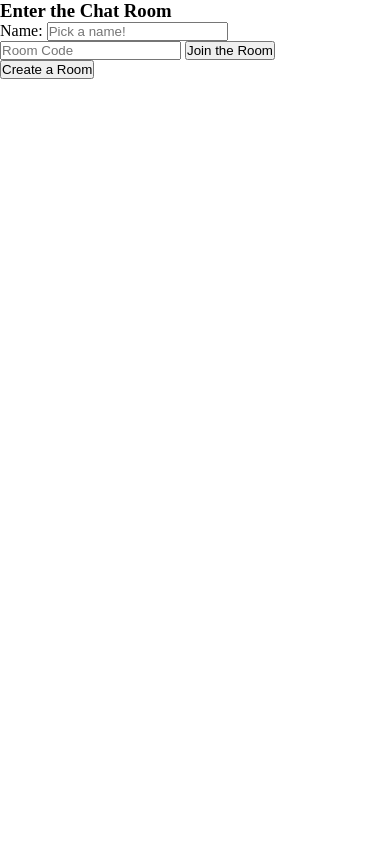
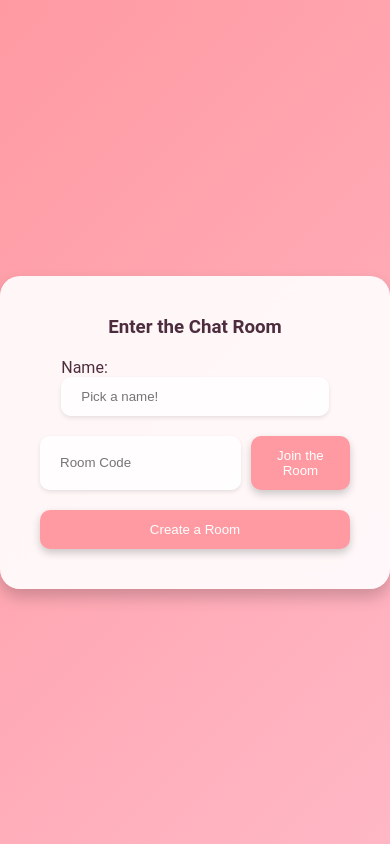
Before and after one commit to ReDxDaGer/Chatwallah, a Flask app: page / in a window 390 px wide. Run offline with Flask 3, Linux system fonts and the light colour scheme; some libraries are stand-ins or nearby versions.

Commit message:
Added the gradient color and responsiveness

```diff
--- a/static/css/style.css
+++ b/static/css/style.css
@@ -1,9 +1,223 @@
-*{
+/* Reset styles */
+* {
     margin: 0;
     padding: 0;
     box-sizing: border-box;
-}
-body,html{
+  }
+
+  /* Color palette */
+  :root {
+    --primary-color: #ff9aa2; /* Soft pink */
+    --secondary-color: #fff7f8; /* Pale pink */
+    --accent-color: #ffb7c5; /* Light coral */
+    --text-color: #4d2d3d; /* Deep maroon */
+    --muted-color: #b0838f; /* Muted pink */
+  }
+
+  /* General styles */
+  body,
+  html {
     height: 100%;
     width: 100%;
-}
+    padding-top: 10px;
+    font-family: 'Roboto', sans-serif;
+    background: linear-gradient(135deg, var(--primary-color), var(--accent-color));
+    color: var(--text-color);
+  }
+
+  .content {
+    display: flex;
+    align-items: center;
+    justify-content: center;
+    height: 100%;
+  }
+
+  .buttons {
+    display: flex;
+    flex-direction: column;
+    align-items: center;
+    justify-content: center;
+    gap: 20px;
+    background-color: rgba(255, 255, 255, 0.9);
+    padding: 40px;
+    border-radius: 20px;
+    box-shadow: 0 8px 16px rgba(0, 0, 0, 0.2);
+    backdrop-filter: blur(10px);
+    animation: fadeIn 0.5s ease-in-out;
+  }
+
+  .join {
+    display: flex;
+    flex-direction: row;
+    width: 100%;
+    gap: 10px;
+  }
+
+  .create-btn {
+    width: 100%;
+  }
+
+  /* Input styles */
+  input[type="text"] {
+    width: 100%;
+    padding: 12px 20px;
+    border: none;
+    border-radius: 10px;
+    background-color: rgba(255, 255, 255, 0.8);
+    box-shadow: 0 2px 4px rgba(0, 0, 0, 0.1);
+    transition: box-shadow 0.3s ease-in-out;
+  }
+
+  input[type="text"]:focus {
+    outline: none;
+    box-shadow: 0 4px 8px rgba(0, 0, 0, 0.2);
+  }
+
+  /* Button styles */
+  button {
+    background-color: var(--primary-color);
+    color: #fff;
+    border: none;
+    padding: 12px 24px;
+    border-radius: 10px;
+    cursor: pointer;
+    transition: background-color 0.3s ease-in-out, transform 0.3s ease-in-out;
+    box-shadow: 0 4px 8px rgba(0, 0, 0, 0.2);
+  }
+
+  button:hover {
+    background-color: var(--accent-color);
+    transform: translateY(-2px);
+    box-shadow: 0 6px 12px rgba(0, 0, 0, 0.3);
+  }
+
+  /* Error message styles */
+  .error {
+    color: #e53e3e;
+    font-weight: bold;
+    animation: shake 0.5s ease-in-out;
+  }
+  .error li{
+    list-style: none;
+  }
+
+  /* Message Box Styles */
+  .message-box {
+    border: none;
+    border-radius: 20px;
+    background-color: rgba(255, 255, 255, 0.9);
+    height: 80vh;
+    display: flex;
+    flex-direction: column;
+    width: 80vw;
+    align-items: stretch;
+    box-shadow: 0 8px 16px rgba(0, 0, 0, 0.2);
+    backdrop-filter: blur(10px);
+    overflow: hidden;
+    animation: fadeIn 0.5s ease-in-out;
+  }
+
+  .messages {
+    overflow-y: scroll;
+    flex: 1;
+    width: 100%;
+    padding: 20px;
+    background: linear-gradient(135deg, var(--secondary-color), #fff);
+  }
+
+  .inputs {
+    padding: 10px;
+    display: flex;
+    background-color: var(--primary-color);
+  }
+
+  h2 {
+    text-align: center;
+    color: var(--text-color);
+    padding: 20px;
+    background-color: var(--primary-color);
+    color: #fff;
+    border-top-left-radius: 20px;
+    border-top-right-radius: 20px;
+  }
+
+  #message {
+    flex: 1;
+    padding: 10px;
+    border: none;
+    border-radius: 5px;
+    background-color: rgba(255, 255, 255, 0.8);
+    box-shadow: 0 2px 4px rgba(0, 0, 0, 0.2);
+    transition: box-shadow 0.3s ease-in-out;
+  }
+
+  #message:focus {
+    outline: none;
+    box-shadow: 0 4px 8px rgba(0, 0, 0, 0.2);
+  }
+
+  #send-btn {
+    background-color: var(--accent-color);
+    color: #fff;
+    border: none;
+    padding: 10px 20px;
+    border-radius: 5px;
+    cursor: pointer;
+    transition: background-color 0.3s ease-in-out, transform 0.3s ease-in-out;
+    box-shadow: 0 4px 8px rgba(0, 0, 0, 0.2);
+    margin-left: 10px;
+  }
+
+  #send-btn:hover {
+    background-color: #ffa1b3;
+    transform: translateY(-2px);
+    box-shadow: 0 6px 12px rgba(0, 0, 0, 0.3);
+  }
+
+  .text {
+    display: flex;
+    flex-direction: row;
+    align-items: center;
+    justify-content: space-between;
+    padding: 10px;
+    background-color: #fff;
+    border-radius: 10px;
+    box-shadow: 0 4px 8px rgba(0, 0, 0, 0.1);
+    margin-bottom: 10px;
+    animation: fadeIn 0.5s ease-in-out;
+  }
+
+  .muted {
+    font-size: 12px;
+    color: var(--muted-color);
+  }
+
+  /* Animations */
+  @keyframes fadeIn {
+    0% {
+      opacity: 0;
+      transform: translateY(-20px);
+    }
+    100% {
+      opacity: 1;
+      transform: translateY(0);
+    }
+  }
+
+  @keyframes shake {
+    0% {
+      transform: translateX(0);
+    }
+    25% {
+      transform: translateX(-10px);
+    }
+    50% {
+      transform: translateX(10px);
+    }
+    75% {
+      transform: translateX(-10px);
+    }
+    100% {
+      transform: translateX(0);
+    }
+  }
```
